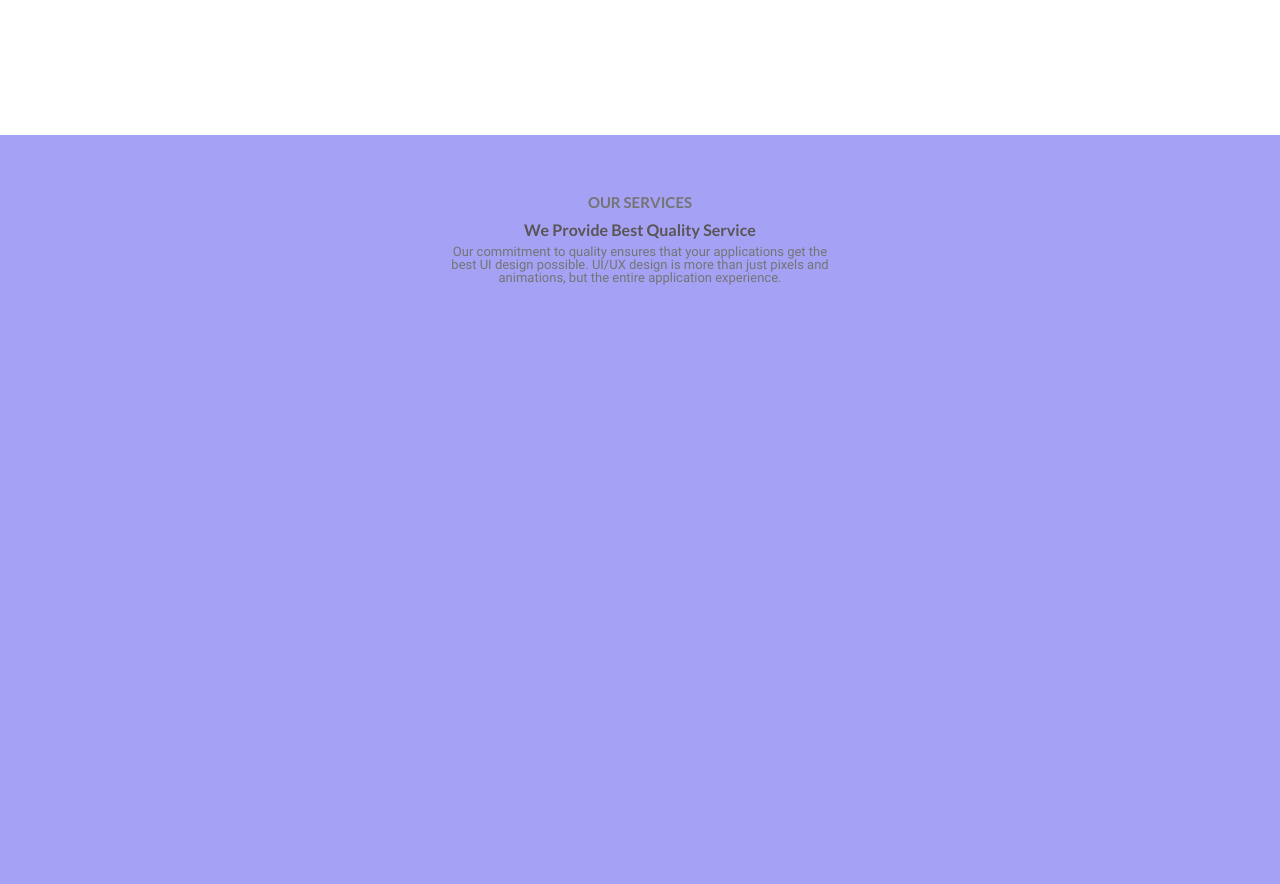
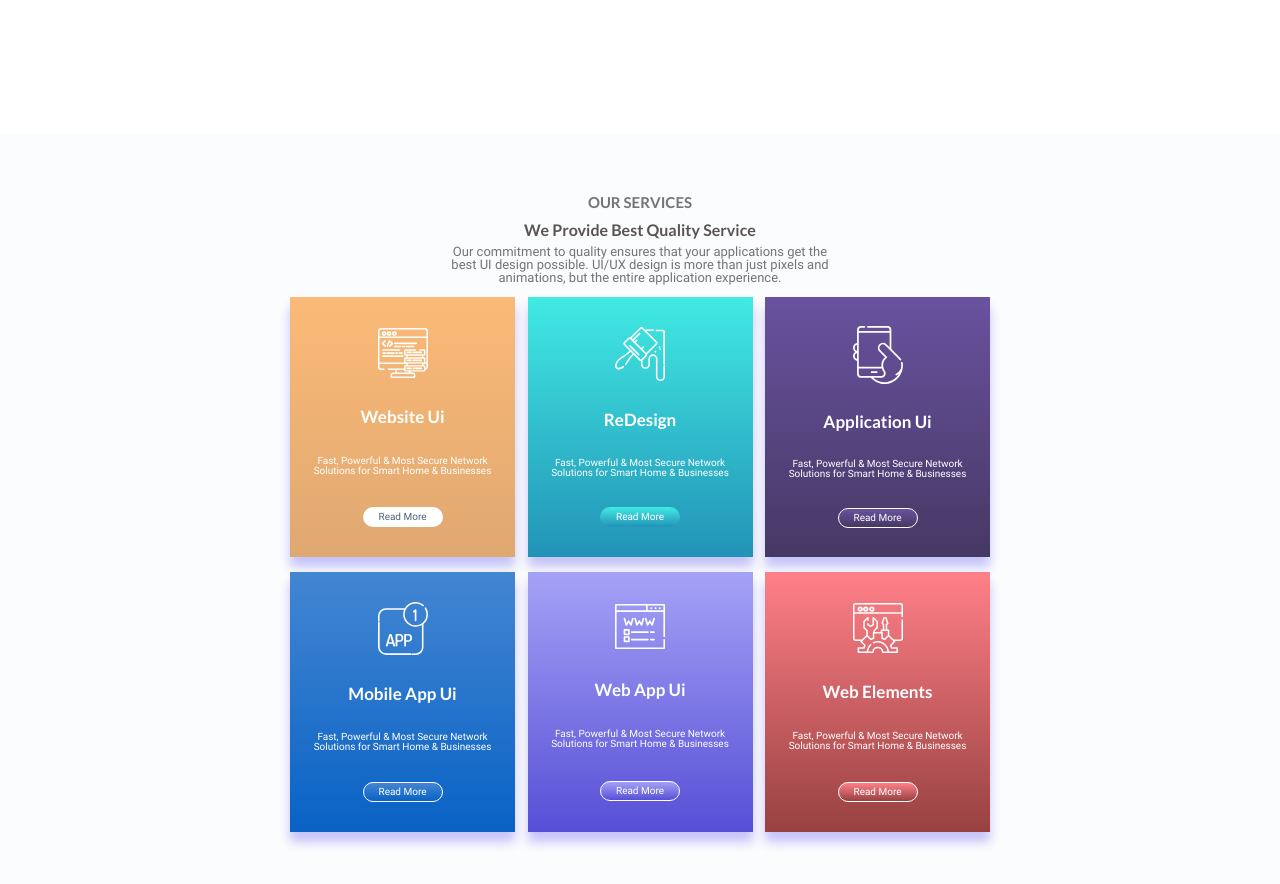
Before and after one commit to slokapishvili/Group118_7, a plain HTML site: page index.html in a window 1280 px wide. Shown: the part 600-1484 px from the top of the page. Drawn offline with Linux system fonts and the light colour scheme.

Commit message:
style.css

```diff
--- a/css/style.css
+++ b/css/style.css
@@ -31,8 +31,27 @@
 .buttom-wave-p {font-family: Poppins; font-size: 15px; color: #FFFFFF;}
 .right-block {width: 40%;}
 .right-block-pic {width: 500px;}
-.section-2 {width: 100%;  background-color: #A5A2F6; height: 1000px;}
+.section-2 {width: 100%;  background: #FBFCFD;  height: 1000px;}
 .section-2-header {width: 400px;   margin: 0 auto; text-align: center; height: 125px;}
 .section-2-h2 {font-family: Lato; font-size: 15px; color: #747474; margin-top: 60px; position: absolute; z-index: 1; width:400px;}
 .section-2-h3 {font-family: Lato; font-size: 25; color: #5A5454; margin-top: 87px; position: absolute; z-index: 2; width:400px;}
 .section-2-p {font-family: Roboto; font-size: 13px; color: #747474; margin-top: 110px; position: absolute; z-index: 3; width: 400px;}
+.container-3 {width: 700px; margin: 30px auto; display: flex; flex-wrap: wrap;
+    justify-content: space-between; border:0; height: 550px; align-items: center;}
+.box1 {width: 225px; height: 260px; background: linear-gradient(#FBBA77, #DFA871); box-shadow: 0 10px 10px #C5C3F9;display: flex; justify-content: space-evenly;flex-direction: column;align-items: center; }
+.box2 {width: 225px; height: 260px; background: linear-gradient(#41EAE3, #2293B7); box-shadow: 0 10px 10px #C5C3F9;display: flex; justify-content: space-evenly;flex-direction: column;align-items: center;}
+.box3 {width: 225px; height: 260px; background: linear-gradient(#69529F, #463864); box-shadow: 0 10px 10px #C5C3F9;display: flex; justify-content: space-evenly;flex-direction: column;align-items: center;}
+.box4 {width: 225px; height: 260px; background: linear-gradient(#4386D2, #0962C5); box-shadow: 0 10px 10px #C5C3F9;display: flex; justify-content: space-evenly;flex-direction: column;align-items: center;}
+.box5 {width: 225px; height: 260px; background: linear-gradient(#A5A2F6, #564FD6); box-shadow: 0 10px 10px #C5C3F9;display: flex; justify-content: space-evenly;flex-direction: column;align-items: center;}
+.box6 {width: 225px; height: 260px; background: linear-gradient(#FF8088, #984141); box-shadow: 0 10px 10px #C5C3F9;display: flex; justify-content: space-evenly;flex-direction: column;align-items: center;}
+.box-images {width: 50px; }
+.box-h {font-family: Lato; font-size: 17px; color: #FFFFFF;}
+.box-p {font-family: Roboto; font-size: 10px; color: #FFFFFF; text-align: center; width:200px}
+.box-footer {width: 80px; background-color:#FFFFFF;  height: 20px; border-radius: 23px; display: flex; justify-content: center; align-items: center;}
+.box-p1 {color: #4B647E; font-family: Roboto; font-size: 10px;}
+.box-p2 {color: #FFFFFF; font-family: Roboto; font-size: 10px;}
+.box-footer2 {width: 80px; background: linear-gradient(#41EAE3, #2293B7);  height: 20px; border-radius: 23px; display: flex; justify-content: center; align-items: center;}
+.box-footer3 {width: 80px; background: linear-gradient(#69529F, #463864);  height: 20px; border-radius: 23px; display: flex; justify-content: center; align-items: center;border-style: solid;border-width: 1px; border-color: #FFFFFF;}
+.box-footer4 {width: 80px; background: linear-gradient(#4386D2, #0962C5);  height: 20px; border-radius: 23px; display: flex; justify-content: center; align-items: center;border-style: solid;border-width: 1px; border-color: #FFFFFF;}
+.box-footer5 {width: 80px; background: linear-gradient(#A5A2F6, #564FD6);  height: 20px; border-radius: 23px; display: flex; justify-content: center; align-items: center;border-style: solid;border-width: 1px; border-color: #FFFFFF;}
+.box-footer6 {width: 80px; background: linear-gradient(#FF8088, #984141);  height: 20px; border-radius: 23px; display: flex; justify-content: center; align-items: center;border-style: solid;border-width: 1px; border-color: #FFFFFF;}
--- a/index.html
+++ b/index.html
@@ -2,7 +2,6 @@
 <html lang="en">
 <head>
     <meta charset="UTF-8">
-    <meta name="viewport" content="width=device-width, initial-scale=1.0">
     <title>Group118-7</title>
     <link rel="icon" href="images/icon.svg.png" sizes="16X16">
     <link rel="stylesheet" href="css/reset.css">
@@ -58,6 +57,57 @@
             <h3 class="section-2-h3">We Provide Best Quality Service</h3>
             <p class="section-2-p">Our commitment to quality ensures that your applications get the best UI design possible. UI/UX design is more than just pixels and animations, but the entire application experience.</p>
         </div>
+        <div class="container-3">
+            <div class="box1">
+                <img src="images/001-data.svg" alt="comp" class="box-images">
+                <h6 class="box-h">Website Ui</h6>
+                <p class="box-p">Fast, Powerful & Most Secure Network Solutions for Smart Home & Businesses</p>
+                <div class="box-footer">
+                    <a href="#" class="box-p1">Read More</a>
+                </div>
+            </div>
+            <div class="box2">
+                <img src="images/003-paint.svg" alt="comp" class="box-images">
+                <h6 class="box-h">ReDesign</h6>
+                <p class="box-p">Fast, Powerful & Most Secure Network Solutions for Smart Home & Businesses</p>
+                <div class="box-footer2">
+                    <a href="#" class="box-p2">Read More</a>
+                </div>
+            </div>
+            <div class="box3">
+                <img src="images/002-phone.svg" alt="comp" class="box-images">
+                <h6 class="box-h">Application Ui</h6>
+                <p class="box-p">Fast, Powerful & Most Secure Network Solutions for Smart Home & Businesses</p>
+                <div class="box-footer3">
+                    <a href="#" class="box-p2">Read More</a>
+                </div>
+            </div>
+            <div class="box4">
+                <img src="images/004-app.svg" alt="comp" class="box-images">
+                <h6 class="box-h">Mobile App Ui</h6>
+                <p class="box-p">Fast, Powerful & Most Secure Network Solutions for Smart Home & Businesses</p>
+                <div class="box-footer4">
+                    <a href="#" class="box-p2">Read More</a>
+                </div>
+            </div>
+            <div class="box5">
+                <img src="images/006-domain-registration.svg" alt="comp" class="box-images">
+                <h6 class="box-h">Web App Ui</h6>
+                <p class="box-p">Fast, Powerful & Most Secure Network Solutions for Smart Home & Businesses</p>
+                <div class="box-footer5">
+                    <a href="#" class="box-p2">Read More</a>
+                </div>
+            </div>
+            <div class="box6">
+                <img src="images/005-repair.svg" alt="comp" class="box-images">
+                <h6 class="box-h">Web Elements</h6>
+                <p class="box-p">Fast, Powerful & Most Secure Network Solutions for Smart Home & Businesses</p>
+                <div class="box-footer6">
+                    <a href="#" class="box-p2">Read More</a>
+                </div>
+            </div>
+
+        </div>
     </section>
 
 </body>
```
Also changed, not shown: images/001-data.svg (added), images/002-phone.svg (added), images/003-paint.svg (added), images/004-app.svg (added), images/005-repair.svg (added), images/006-domain-registration.svg (added), images/comp.svg (added).
